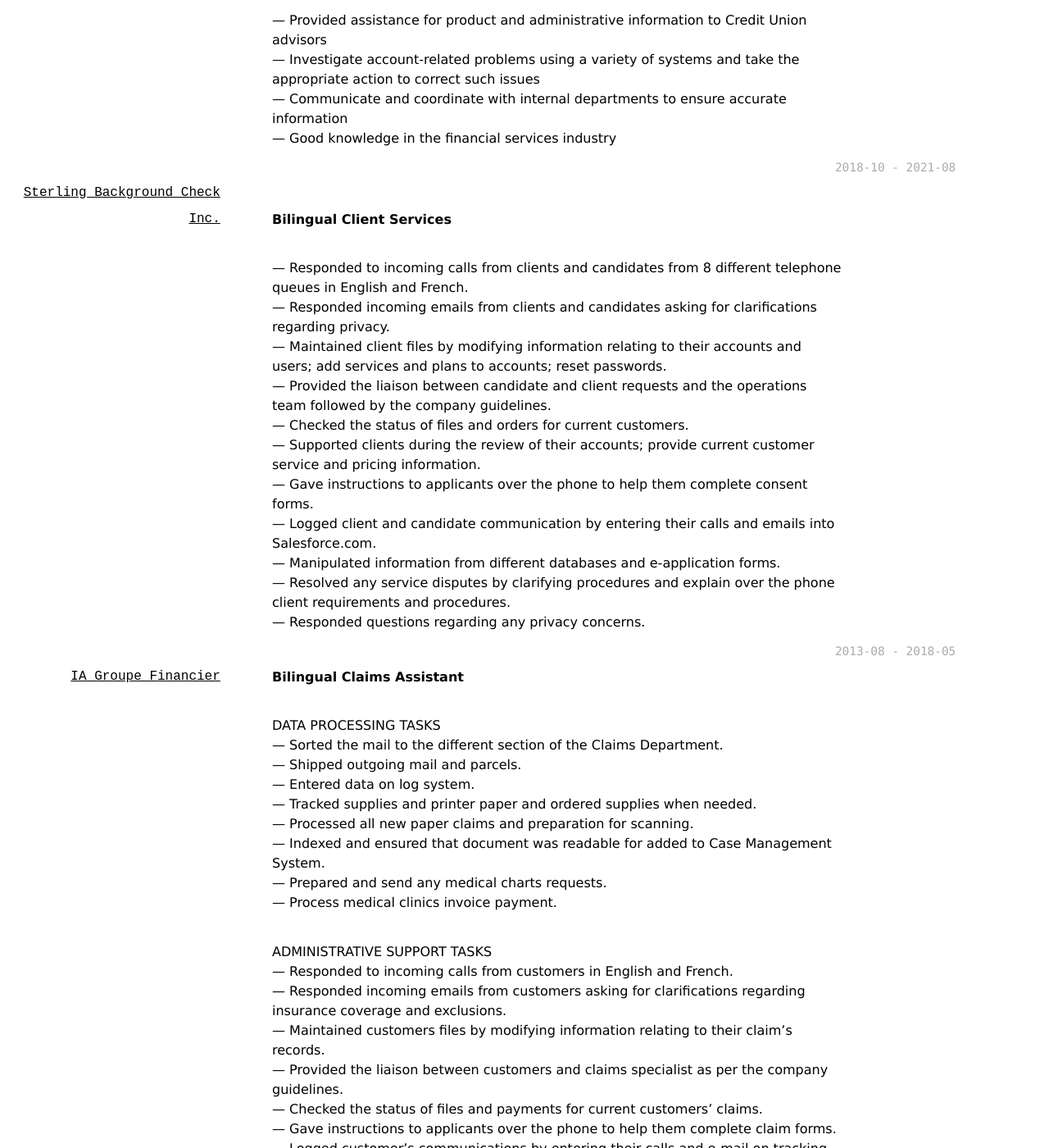
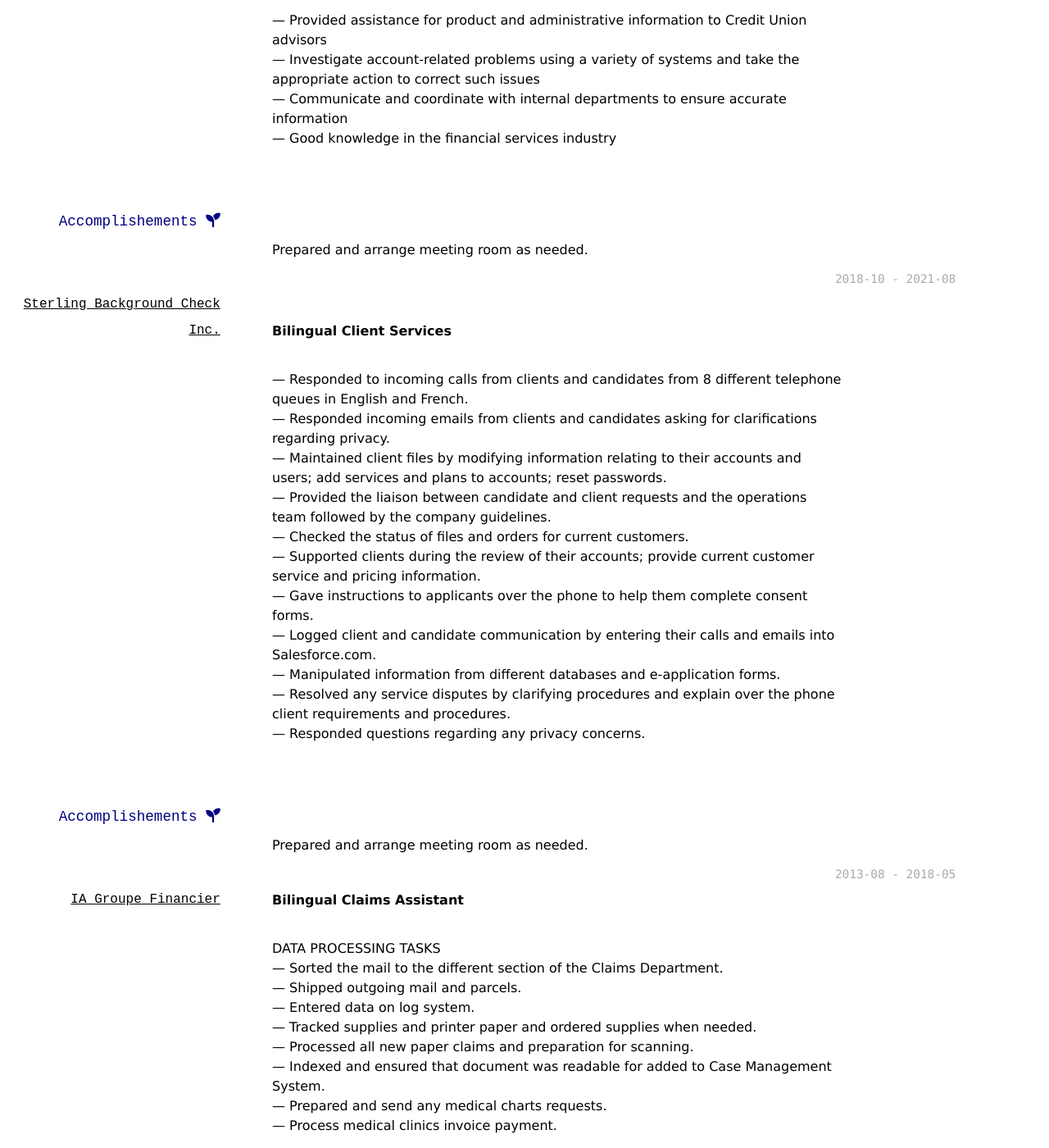
Before and after one commit to s-earnest/resume, a Jekyll site: the page built from index.md, in a window 1280 px wide and 1400 px high, scrolled down 2726 px. Shown: the whole window at 82% size. Built offline with Jekyll 4.4.1, drawn with Linux system fonts in a browser that asks for light colours; nearby versions of some CDN libraries; a style sheet for code colours, icons or effects is not loaded; some of the changed text lies outside the part shown.

Commit message:
20250220 185015

```diff
--- a/index.md
+++ b/index.md
@@ -281,6 +281,12 @@ Getting the hands dirty is one **preferred way of learning**, working with smart
 <br>— Good knowledge in the financial services industry
 
 
+## Accomplishements <i class="fa-solid fa-seedling"></i>
+<br>
+
+> Prepared and arrange meeting room as needed.
+
+
 
 `2018-10 - 2021-08`
 
@@ -300,6 +306,10 @@ Getting the hands dirty is one **preferred way of learning**, working with smart
 <br>— Responded questions regarding any privacy concerns.
 
 
+## Accomplishements <i class="fa-solid fa-seedling"></i>
+<br>
+
+> Prepared and arrange meeting room as needed.
 
 
 
@@ -330,6 +340,11 @@ Getting the hands dirty is one **preferred way of learning**, working with smart
 <br>— Resolved any service complaints by clarifying procedures and explain over the phone contract’s terms and conditions.
 <br>— Responded questions regarding any privacy concerns.
 
+## Accomplishements <i class="fa-solid fa-seedling"></i>
+<br>
+
+> Prepared and arrange meeting room as needed.
+
 
 
 `2011-08 - 2013-04`
@@ -351,6 +366,11 @@ Getting the hands dirty is one **preferred way of learning**, working with smart
 <br>— Ensured all hotel reports, and accounting reports were printed, and verified, and balanced.
 
 
+## Accomplishements <i class="fa-solid fa-seedling"></i>
+<br>
+
+> Prepared and arrange meeting room as needed.
+
 
 
 `2011-02 - 2011-11`
@@ -371,6 +391,11 @@ Getting the hands dirty is one **preferred way of learning**, working with smart
 <br>— Ensured all hotel reports, and accounting reports were printed, and verified, and balanced.
 <br>— Handled payment by credit card, debit card or cash.
 
+
+## Accomplishements <i class="fa-solid fa-seedling"></i>
+<br>
+
+> Prepared and arrange meeting room as needed.
 
 
 
```
